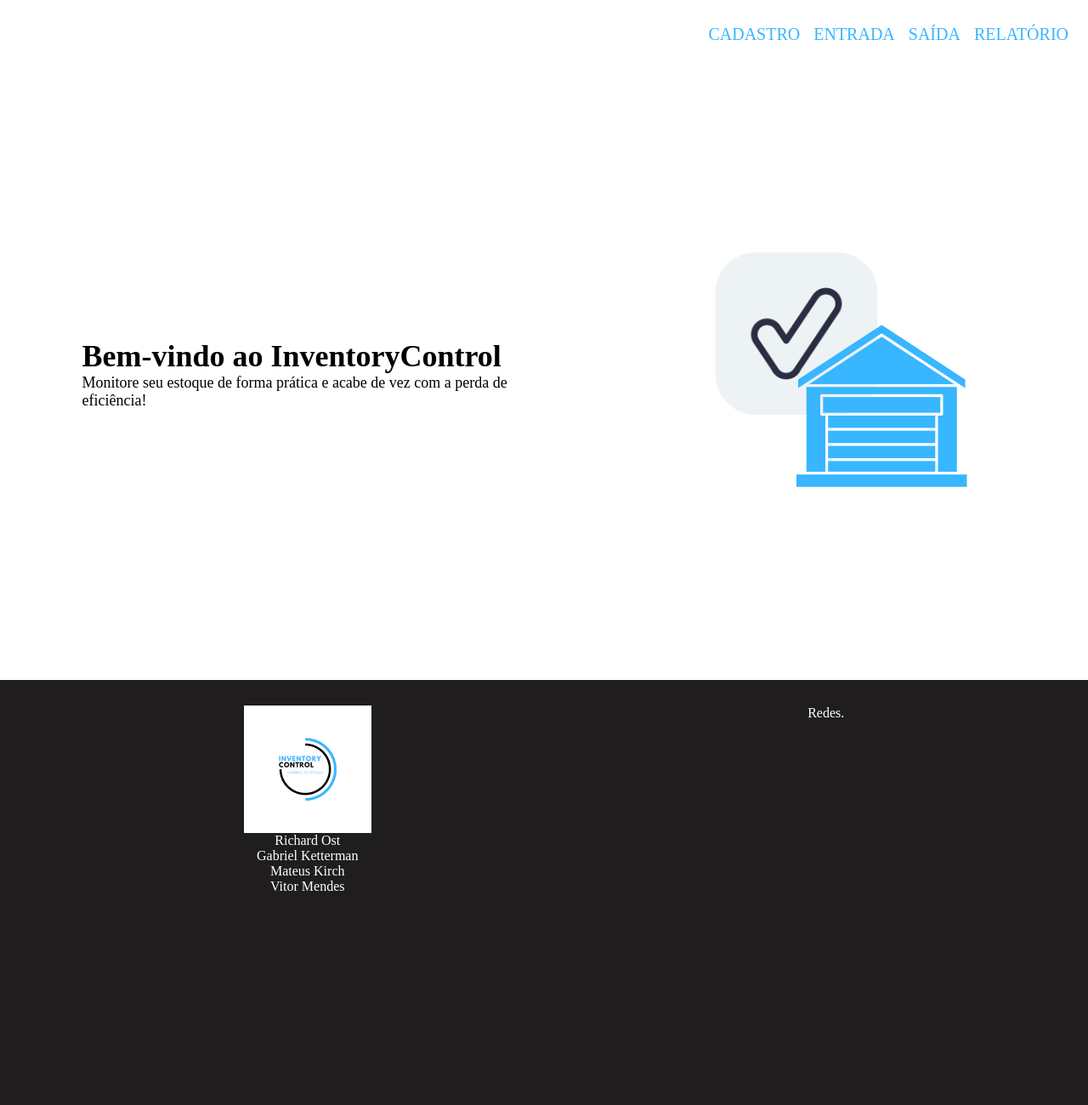
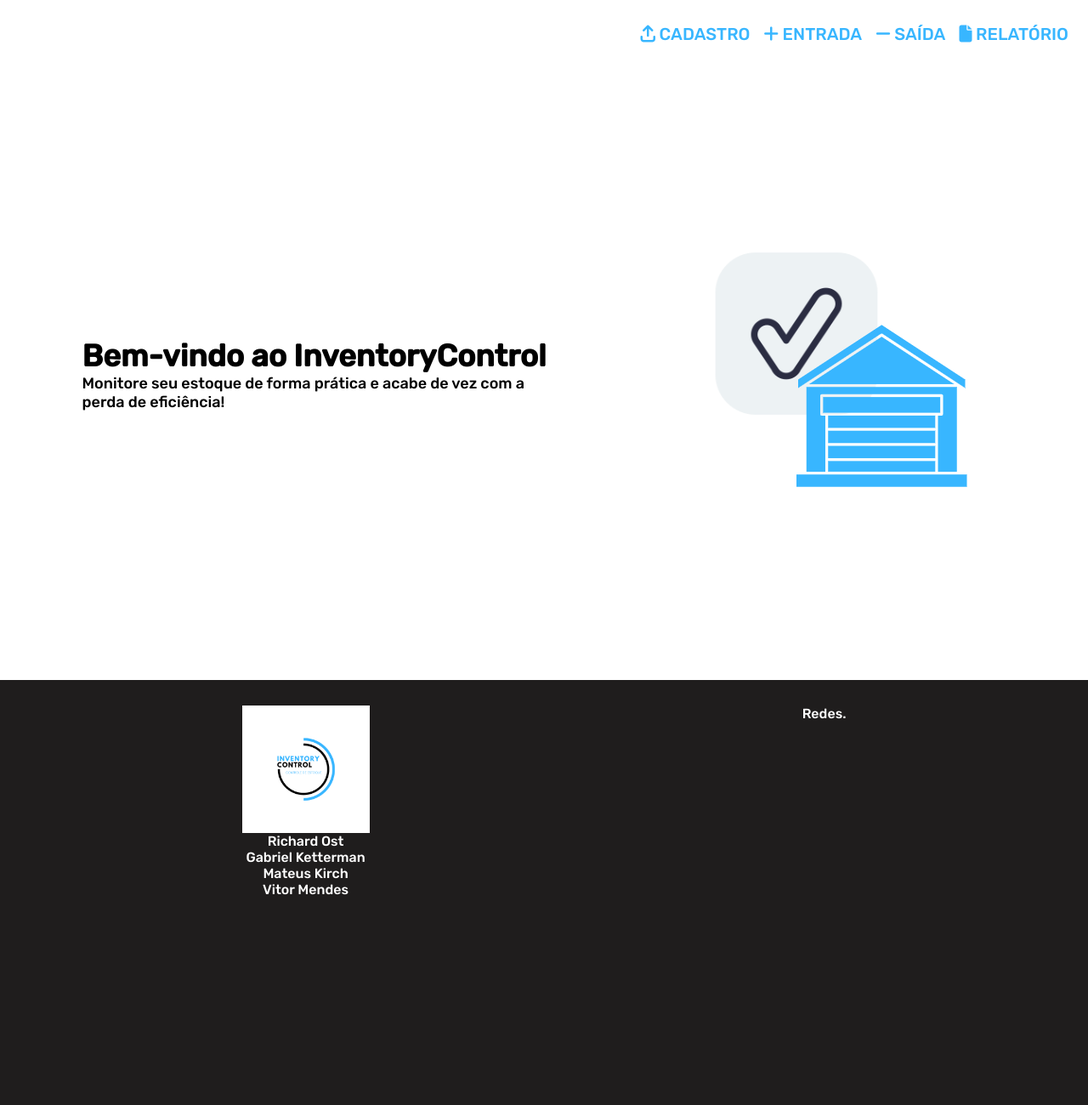
Before and after one commit to aydanfiuza/projeto-integrador-IENH, a PHP site: page / in a window 1280 px wide. Shown: the whole page at 85% size. Run offline with PHP 8.4, Linux system fonts and the light colour scheme; some libraries are stand-ins or nearby versions.

Commit message:
js dos icons

```diff
--- a/public/css/responsive.css
+++ b/public/css/responsive.css
@@ -20,4 +20,8 @@
     .div-welcome {
         width: 400px;
     }
+
+    .art-welcome {
+        margin-top: 50px;
+    }
 }
--- a/public/css/style.css
+++ b/public/css/style.css
@@ -6,7 +6,7 @@
     box-sizing: border-box;
     list-style: none;
     text-decoration: none;
-    font-family: "Poppins";
+    font-family: "Rubik";
 }
 
 header {
@@ -40,6 +40,15 @@
     color: #000000;
 }
 
+.navbar i {
+    color: #38B6FF;
+
+}
+
+.navbar i:hover {
+    color: #000000;
+}
+
 .container {
     display: flex;
     align-items: center;
@@ -53,10 +62,6 @@
 .div-welcome {
     width: 550px;
     font-size: 18px;
-}
-
-.img-fluid {
-    margin: 0 auto;
 }
 
 footer {
--- a/public/index.html
+++ b/public/index.html
@@ -18,10 +18,22 @@
         </div>
         <nav class="navbar">
             <ul>
-                <li>Cadastro</li>
-                <li>Entrada</li>
-                <li>Saída</li>
-                <li>Relatório</li>
+                <li id="cadastro">
+                    <i id="cor1" class="fa-solid fa-arrow-up-from-bracket"></i>
+                    <span>Cadastro</span>
+                </li>
+                <li id="entrada">
+                    <i id="cor2" class="fa-solid fa-plus"></i>
+                    <span>Entrada</span>
+                </li>
+                <li id="saida">
+                    <i id="cor3" class="fa-solid fa-minus"></i>
+                    <span>Saída</span>
+                </li>
+                <li id="relatorio">
+                    <i id="cor4" class="fa-solid fa-file"></i>
+                    <span>Relatório</span>
+                </li>
             </ul>
         </nav>
     </header>
@@ -50,5 +62,6 @@
     </footer>
 
     <script src="https://kit.fontawesome.com/5fda86d671.js" crossorigin="anonymous"></script>
+    <script src="./js/index.js"></script>
 </body>
 </html>
--- /dev/null
+++ b/public/js/index.js
@@ -0,0 +1,26 @@
+const iconeCadastro = document.getElementById("cadastro");
+const corCadastro = document.getElementById("cor1");
+const iconeEntrada = document.getElementById("entrada");
+const corEntrada = document.getElementById("cor2");
+const iconeSaida = document.getElementById("saida");
+const corSaida = document.getElementById("cor3");
+const iconeRelatorio = document.getElementById("relatorio");
+const corRelatorio = document.getElementById("cor4");
+
+iconeCadastro.onmouseover = () => {
+    corCadastro.style.color = "black";
+    corCadastro.style.transition = "0.4s";
+};
+
+iconeCadastro.onmouseout = () => {
+    corCadastro.style.color = "#38B6FF";
+};
+
+iconeEntrada.onmouseover = () => {
+    corEntrada.style.color = "black";
+    corEntrada.style.transition = "0.4s";
+};
+
+iconeEntrada.onmouseout = () => {
+    corEntrada.style.color = "#38B6FF";
+};
```
